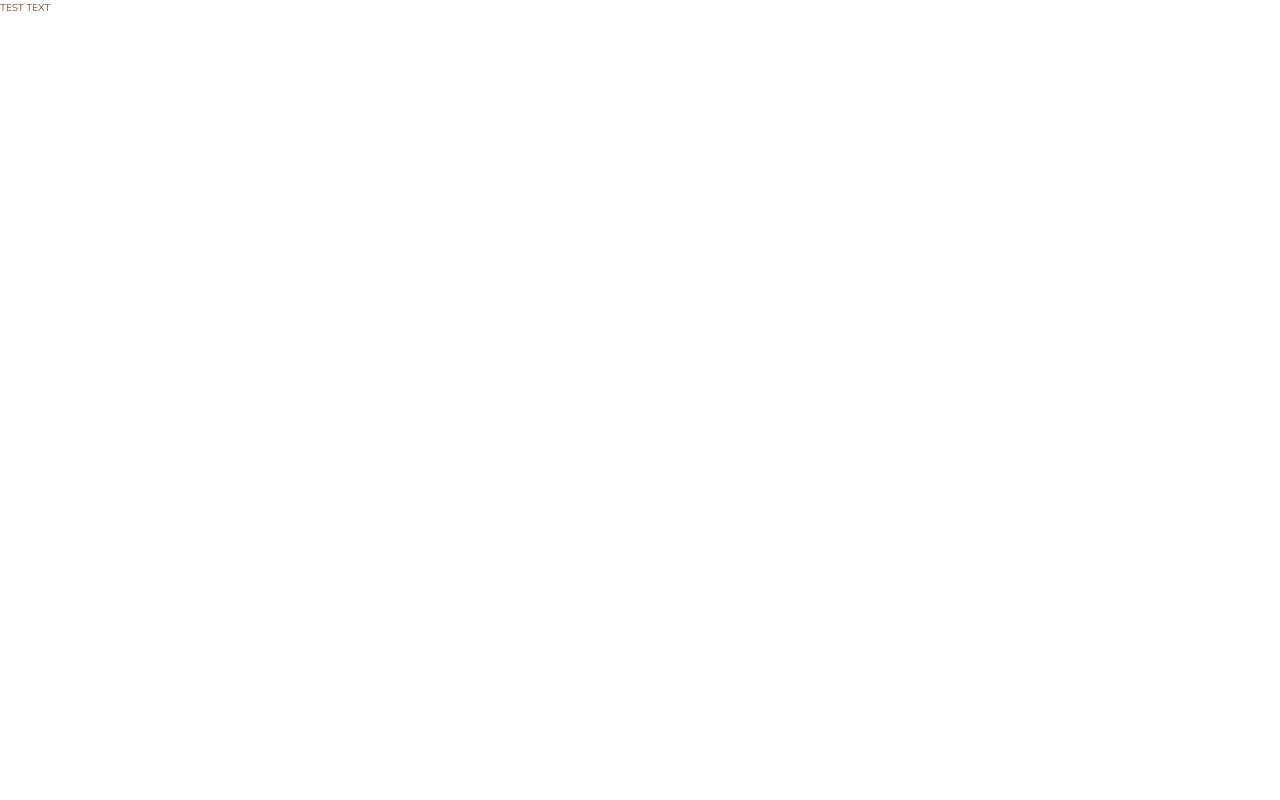
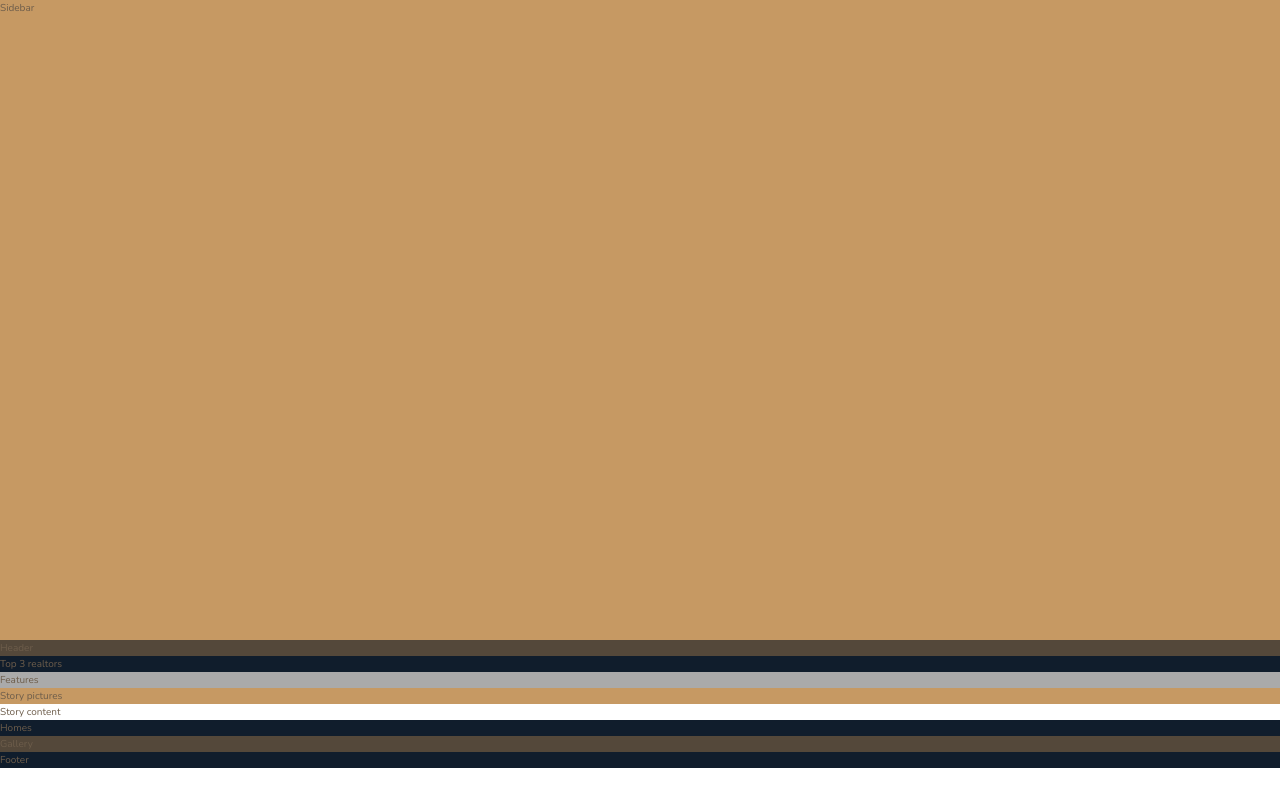
Before and after one commit to cjoak1028/css-nexter, a website: page index.html in a window 1280 px wide. Drawn offline with nearby package versions, Linux system fonts and the light colour scheme.

Commit message:
defined grid row tracks

```diff
--- a/index.html
+++ b/index.html
@@ -12,6 +12,40 @@
         <title>nexter &mdash; your home, your freedom</title>
     </head>
     <body class="container">
-        TEST TEXT
+        <div class="sidebar">
+            Sidebar
+        </div>
+
+        <header class="header">
+            Header
+        </header>
+
+        <div class="realtors">
+            Top 3 realtors
+        </div>
+
+        <section class="features">
+            Features
+        </section>
+
+        <div class="story__pictures">
+            Story pictures
+        </div>
+
+        <div class="story__content">
+            Story content
+        </div>
+
+        <section class="homes">
+            Homes
+        </section>
+
+        <section class="gallery">
+            Gallery
+        </section>
+
+        <footer class="footer">
+            Footer
+        </footer>
     </body>
 </html>
--- a/sass/_base.scss
+++ b/sass/_base.scss
@@ -33,3 +33,8 @@ body {
     font-weight: 300;
     line-height: 1.6;
 }
+
+.container {
+    display: grid;
+    grid-template-rows: 80vh min-content auto;
+}
--- a/sass/_features.scss
+++ b/sass/_features.scss
@@ -0,0 +1,3 @@
+.features {
+    background-color: $color-grey-light-2;
+}
--- a/sass/_footer.scss
+++ b/sass/_footer.scss
@@ -0,0 +1,3 @@
+.footer {
+    background-color: $color-secondary;
+}
--- a/sass/_gallery.scss
+++ b/sass/_gallery.scss
@@ -0,0 +1,3 @@
+.gallery {
+    background-color: $color-grey-dark-1;
+}
--- a/sass/_header.scss
+++ b/sass/_header.scss
@@ -0,0 +1,3 @@
+.header {
+    background-color: $color-grey-dark-1;
+}
--- a/sass/_homes.scss
+++ b/sass/_homes.scss
@@ -0,0 +1,3 @@
+.homes {
+    background-color: $color-secondary;
+}
--- a/sass/_realtors.scss
+++ b/sass/_realtors.scss
@@ -0,0 +1,3 @@
+.realtors {
+    background-color: $color-secondary;
+}
--- a/sass/_sidebar.scss
+++ b/sass/_sidebar.scss
@@ -0,0 +1,3 @@
+.sidebar {
+    background-color: $color-primary;
+}
--- a/sass/_story.scss
+++ b/sass/_story.scss
@@ -0,0 +1,9 @@
+.story {
+    &__pictures {
+        background-color: $color-primary;
+    }
+
+    &__photos {
+        background-color: $color-grey-light-1;
+    }
+}
```
Also changed, not shown: css/style.css.
